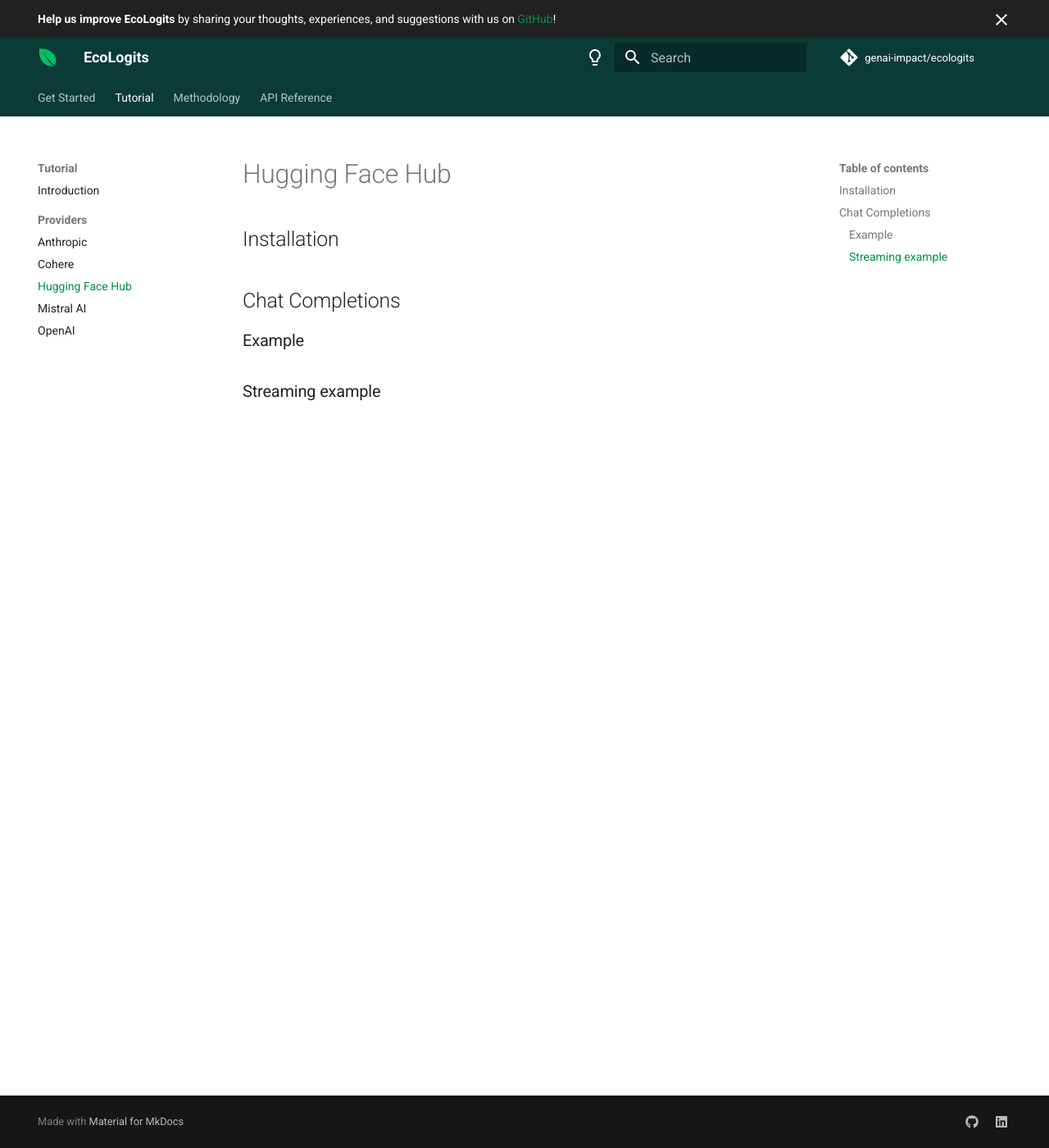
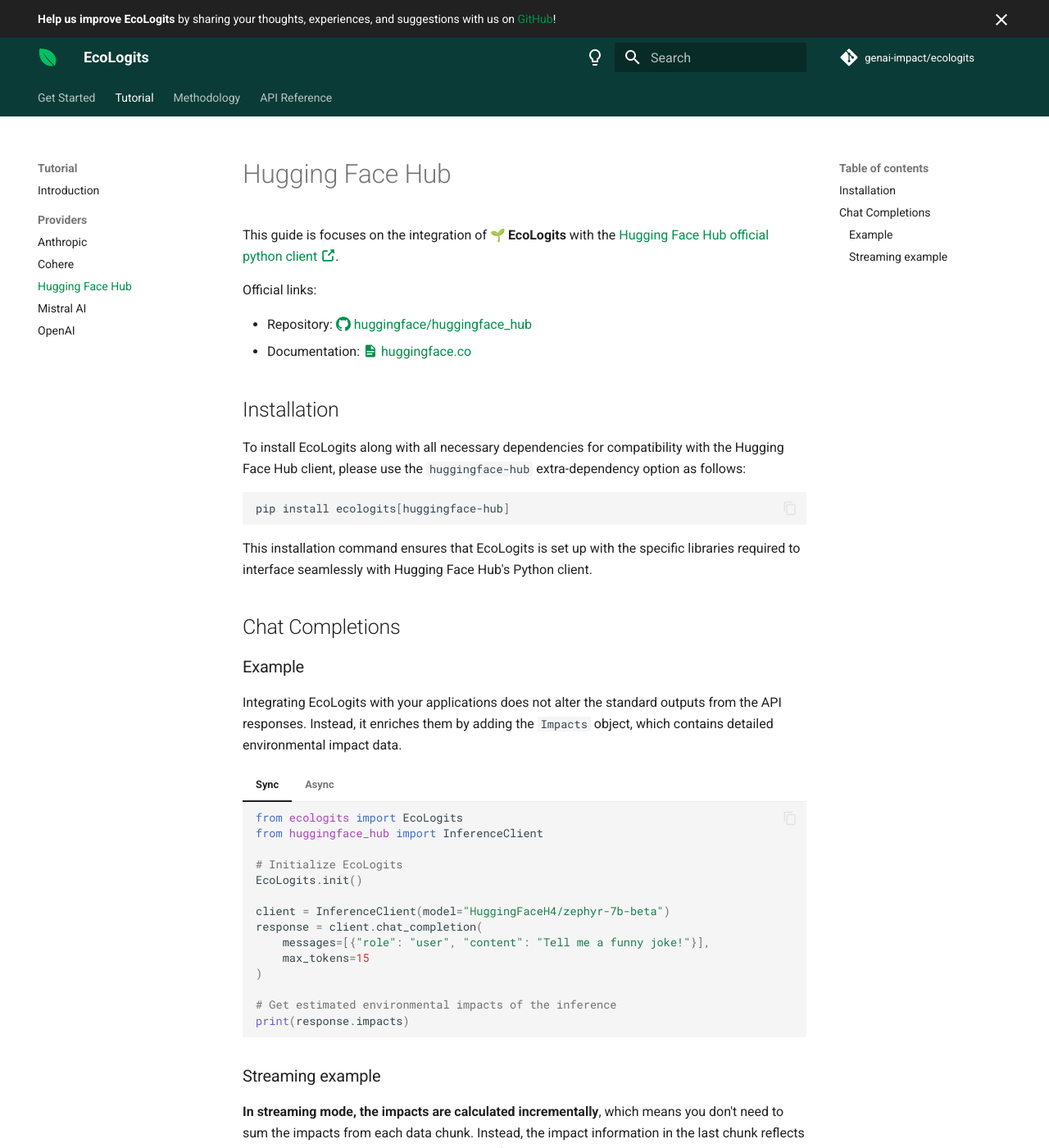
Before and after one commit to genai-impact/ecologits, an MkDocs documentation site: the page built from docs/tutorial/providers/huggingface_hub.md, in a window 1280 px wide and 1400 px high. Shown: the whole window at 82% size. Built offline with MkDocs 1.6.1 and Material for MkDocs 9.7.7, drawn with Linux system fonts in a browser that asks for light colours; emoji names are drawn with the system emoji font; comment, search, counter and statistics services are not loaded; some of the changed text lies outside the part shown.

Commit message:
docs: add hugging face hub provider

````diff
--- a/docs/tutorial/providers/huggingface_hub.md
+++ b/docs/tutorial/providers/huggingface_hub.md
@@ -1,17 +1,122 @@
 # Hugging Face Hub
 
-[//]: # (TODO: intro)
+This guide is focuses on the integration of :seedling: **EcoLogits** with the [Hugging Face Hub official python client :octicons-link-external-16:](https://github.com/huggingface/huggingface_hub).
+
+Official links:
+
+* Repository: [:simple-github: huggingface/huggingface_hub](https://github.com/huggingface/huggingface_hub)
+* Documentation: [:material-file-document: huggingface.co](https://huggingface.co/docs/huggingface_hub/index)
+
 
 ## Installation
 
-[//]: # (TODO: custom install instructions)
+To install EcoLogits along with all necessary dependencies for compatibility with the Hugging Face Hub client, please use the `huggingface-hub` extra-dependency option as follows:
+
+```shell
+pip install ecologits[huggingface-hub]
+```
+
+This installation command ensures that EcoLogits is set up with the specific libraries required to interface seamlessly with Hugging Face Hub's Python client.
 
 ## Chat Completions
 
 ### Example
 
-[//]: # (TODO: default example for sync and async)
+Integrating EcoLogits with your applications does not alter the standard outputs from the API responses. Instead, it enriches them by adding the `Impacts` object, which contains detailed environmental impact data.
+
+=== "Sync"
+
+    ```python
+    from ecologits import EcoLogits
+    from huggingface_hub import InferenceClient
+
+    # Initialize EcoLogits
+    EcoLogits.init()
+
+    client = InferenceClient(model="HuggingFaceH4/zephyr-7b-beta")
+    response = client.chat_completion(
+        messages=[{"role": "user", "content": "Tell me a funny joke!"}],
+        max_tokens=15
+    )
+
+    # Get estimated environmental impacts of the inference
+    print(response.impacts)
+    ```
+
+=== "Async"
+
+    ```python
+    import asyncio
+    from ecologits import EcoLogits
+    from huggingface_hub import AsyncInferenceClient
+
+    # Initialize EcoLogits
+    EcoLogits.init()
+
+    client = AsyncInferenceClient(model="HuggingFaceH4/zephyr-7b-beta")
+
+    async def main() -> None:
+        response = await client.chat_completion(
+            messages=[{"role": "user", "content": "Tell me a funny joke!"}],
+            max_tokens=15
+        )
+
+        # Get estimated environmental impacts of the inference
+        print(response.impacts)
+
+
+    asyncio.run(main())
+    ```
+
 
 ### Streaming example
 
-[//]: # (TODO: default example for sync and async in streaming mode)
+**In streaming mode, the impacts are calculated incrementally**, which means you don't need to sum the impacts from each data chunk. Instead, the impact information in the last chunk reflects the total cumulative environmental impacts for the entire request.
+
+=== "Sync"
+
+    ```python
+    from ecologits import EcoLogits
+    from huggingface_hub import InferenceClient
+
+    # Initialize EcoLogits
+    EcoLogits.init()
+
+    client = InferenceClient(model="HuggingFaceH4/zephyr-7b-beta")
+    stream = client.chat_completion(
+        messages=[{"role": "user", "content": "Tell me a funny joke!"}],
+        max_tokens=15,
+        stream=True
+    )
+
+    for chunk in stream:
+        # Get cumulative estimated environmental impacts of the inference
+        print(chunk.impacts)
+    ```
+
+=== "Async"
+
+    ```python
+    import asyncio
+    from ecologits import EcoLogits
+    from huggingface_hub import AsyncInferenceClient
+
+    # Initialize EcoLogits
+    EcoLogits.init()
+
+    client = AsyncInferenceClient(model="HuggingFaceH4/zephyr-7b-beta")
+
+    async def main() -> None:
+        stream = await client.chat_completion(
+            messages=[{"role": "user", "content": "Tell me a funny joke!"}],
+            max_tokens=15,
+            stream=True
+        )
+
+        async for chunk in stream:
+            # Get cumulative estimated environmental impacts of the inference
+            print(chunk.impacts)
+
+
+    asyncio.run(main())
+    ```
````
